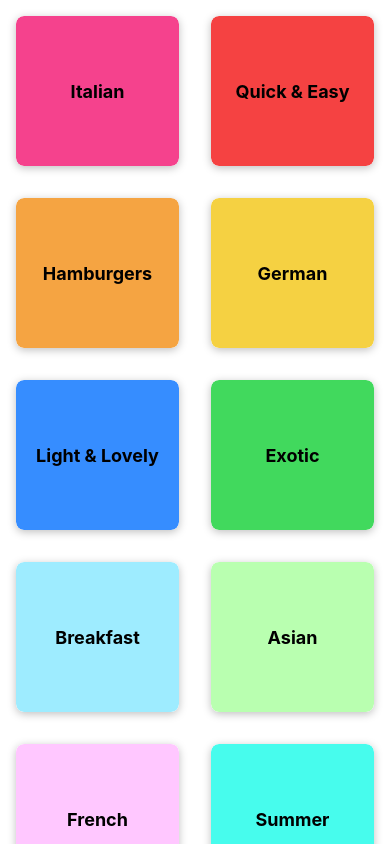
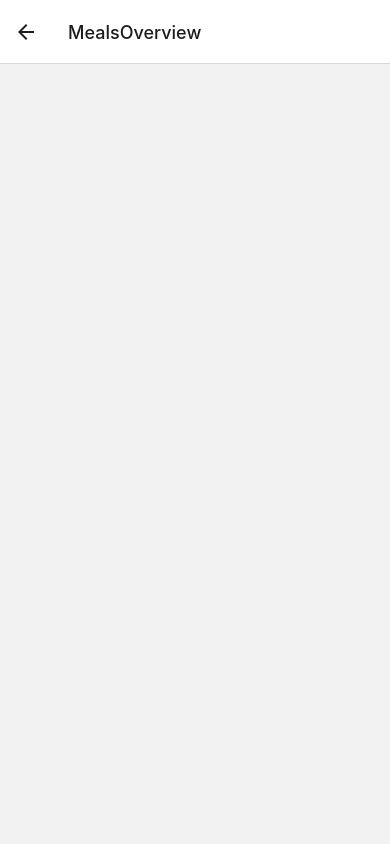
Before and after one commit to ratheeshcn/meals-app, a React Native app: screen /MealsOverview in a window 390 px wide. Built offline with nearby package versions, Linux system fonts and the light colour scheme.

Commit message:
added navigation component

```diff
--- a/App.js
+++ b/App.js
@@ -1,12 +1,23 @@
 import { StatusBar } from "expo-status-bar";
 import { StyleSheet, Text, View } from "react-native";
+import { NavigationContainer } from "@react-navigation/native";
+import { createNativeStackNavigator } from "@react-navigation/native-stack";
+
 import CategoriesScreen from "./screens/CategoriesScreen";
+import MealsOverviewScreen from "./screens/MealsOverviewScreen";
+
+const Stack = createNativeStackNavigator();
 
 export default function App() {
   return (
     <>
       <StatusBar style="light"></StatusBar>
-      <CategoriesScreen />
+      <NavigationContainer>
+        <Stack.Navigator>
+          <Stack.Screen name="MealsCategories" component={CategoriesScreen} />
+          <Stack.Screen name="MealsOverview" component={MealsOverviewScreen} />
+        </Stack.Navigator>
+      </NavigationContainer>
     </>
   );
 }
--- a/components/CategoryGridTile.js
+++ b/components/CategoryGridTile.js
@@ -1,6 +1,6 @@
 import { Pressable, View, Text, StyleSheet, Platform } from "react-native";
 
-function CategoryGridTile({ title, color }) {
+function CategoryGridTile({ title, color, onPress }) {
   return (
     <View style={styles.gridItem}>
       <Pressable
@@ -9,6 +9,7 @@
           styles.button,
           pressed ? styles.buttonPressed : null,
         ]}
+        onPress={onPress}
       >
         <View style={[styles.innerContainer, { backgroundColor: color }]}>
           <Text style={styles.title}>{title}</Text>
--- a/package.json
+++ b/package.json
@@ -9,10 +9,14 @@
     "web": "expo start --web"
   },
   "dependencies": {
+    "@react-navigation/native": "^6.1.18",
+    "@react-navigation/native-stack": "^6.10.1",
     "expo": "~51.0.21",
     "expo-status-bar": "~1.12.1",
     "react": "18.2.0",
-    "react-native": "0.74.3"
+    "react-native": "0.74.3",
+    "react-native-safe-area-context": "^4.10.8",
+    "react-native-screens": "^3.32.0"
   },
   "devDependencies": {
     "@babel/core": "^7.20.0"
--- a/screens/CategoriesScreen.js
+++ b/screens/CategoriesScreen.js
@@ -2,13 +2,21 @@
 import { CATEGORIES } from "../data/dummy-data";
 import CategoryGridTile from "../components/CategoryGridTile";
 import { StyleSheet } from "react-native";
-function renderedcategoryItem(itemData) {
-  return (
-    <CategoryGridTile title={itemData.item.title} color={itemData.item.color} />
-  );
-}
 
-function CategoriesScreen() {
+function CategoriesScreen({ navigation }) {
+  function renderedcategoryItem(itemData) {
+    return (
+      <CategoryGridTile
+        title={itemData.item.title}
+        color={itemData.item.color}
+        onPress={pressHandler}
+      />
+    );
+  }
+
+  function pressHandler() {
+    navigation.navigate("MealsOverview");
+  }
   return (
     <FlatList
       data={CATEGORIES}
--- /dev/null
+++ b/screens/MealsOverviewScreen.js
@@ -0,0 +1,17 @@
+import { View, Text, StyleSheet } from "react-native";
+import MEALS from "../data/dummy-data";
+
+function MealsOverviewScreen() {
+  <View style={styles.container}>
+    <Text>Meals Overview Screen</Text>
+  </View>;
+}
+
+export default MealsOverviewScreen;
+
+const styles = StyleSheet.create({
+  container: {
+    flex: 1,
+    padding: 16,
+  },
+});
```
Also changed, not shown: 1 other file (tests, documents, lock files or other folders).
